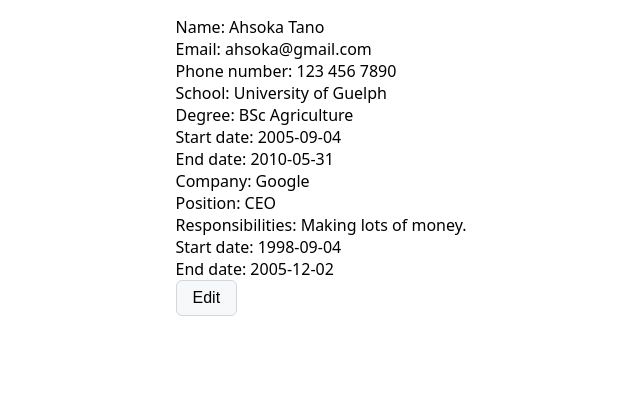
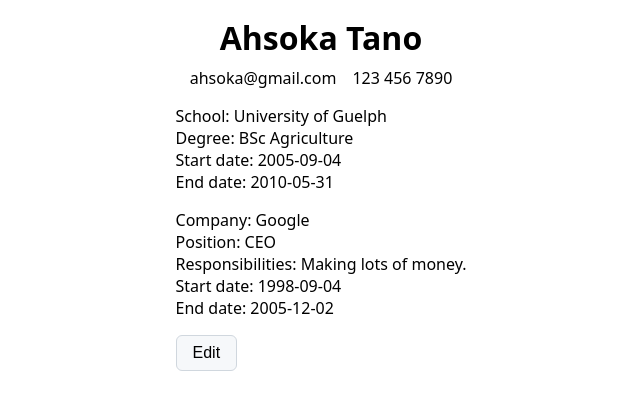
Before and after one commit to jooo-lee/cv-papa, a React (Vite) app: page / in a window 1280 px wide. Both pictures are taken after a click on the button "Generate my CV!". Shown: the top 410 px of the page, without its empty margins (319-959 px from the left). Built offline with nearby package versions, Linux system fonts and the light colour scheme.

Commit message:
Style personal information preview

```diff
--- a/src/components/Form.jsx
+++ b/src/components/Form.jsx
@@ -84,7 +84,7 @@ function Form({
 
   return (
     <>
-      <h1>CV Generator</h1>
+      <h1 className="app-title">CV Generator</h1>
       <form>
         <Section name={'Personal Details'}>
           <div className="input-container">
--- a/src/components/PersonalPreview.jsx
+++ b/src/components/PersonalPreview.jsx
@@ -1,9 +1,13 @@
+import '../styles/PersonalPreview.css';
+
 function PersonalPreview({ info }) {
   return (
-    <div>
-      <p>Name: {info.name}</p>
-      <p>Email: {info.email}</p>
-      <p>Phone number: {info.phone}</p>
+    <div className="personal-preview">
+      <h1 className="name">{info.name}</h1>
+      <div className="contact-info">
+        <p>{info.email}</p>
+        <p>{info.phone}</p>
+      </div>
     </div>
   );
 }
--- a/src/components/Preview.jsx
+++ b/src/components/Preview.jsx
@@ -2,10 +2,11 @@ import PersonalPreview from './PersonalPreview';
 import EducationPreview from './EducationPreview';
 import JobPreview from './JobPreview';
 import Button from './Button';
+import '../styles/Preview.css';
 
 function Preview({ personalInfo, educations, jobs, setSubmitted }) {
   return (
-    <div>
+    <div className="preview">
       <PersonalPreview info={personalInfo} />
       {educations.map((education) => {
         return <EducationPreview key={education.id} education={education} />;
--- a/src/styles/Form.css
+++ b/src/styles/Form.css
@@ -1,3 +1,8 @@
+.app-title {
+  margin-bottom: 2.5rem;
+  width: 100%;
+}
+
 .input-container {
   width: 100%;
   display: flex;
--- /dev/null
+++ b/src/styles/PersonalPreview.css
@@ -0,0 +1,17 @@
+.personal-preview {
+  display: flex;
+  flex-direction: column;
+  align-items: center;
+  gap: 0.5rem;
+}
+
+.name {
+  text-align: center;
+}
+
+.contact-info {
+  display: flex;
+  flex-wrap: wrap;
+  justify-content: center;
+  gap: 1rem;
+}
--- /dev/null
+++ b/src/styles/Preview.css
@@ -0,0 +1,5 @@
+.preview {
+  display: flex;
+  flex-direction: column;
+  gap: 1rem;
+}
--- a/src/styles/index.css
+++ b/src/styles/index.css
@@ -6,11 +6,6 @@
 
 :root {
   font-family: system-ui, Helvetica, Arial, sans-serif;
-}
-
-h1 {
-  margin-bottom: 2.5rem;
-  width: 100%;
 }
 
 form {
```
